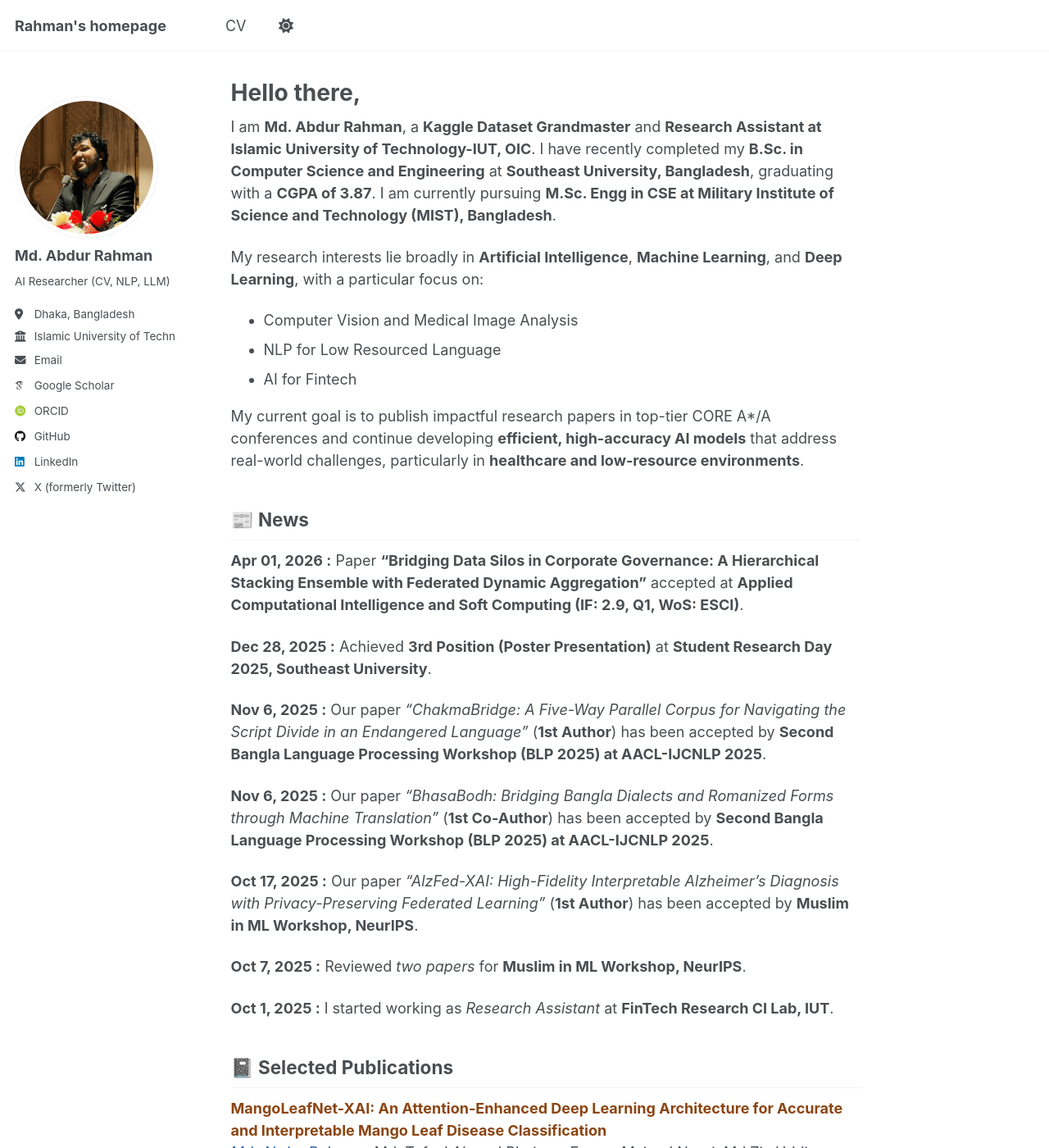
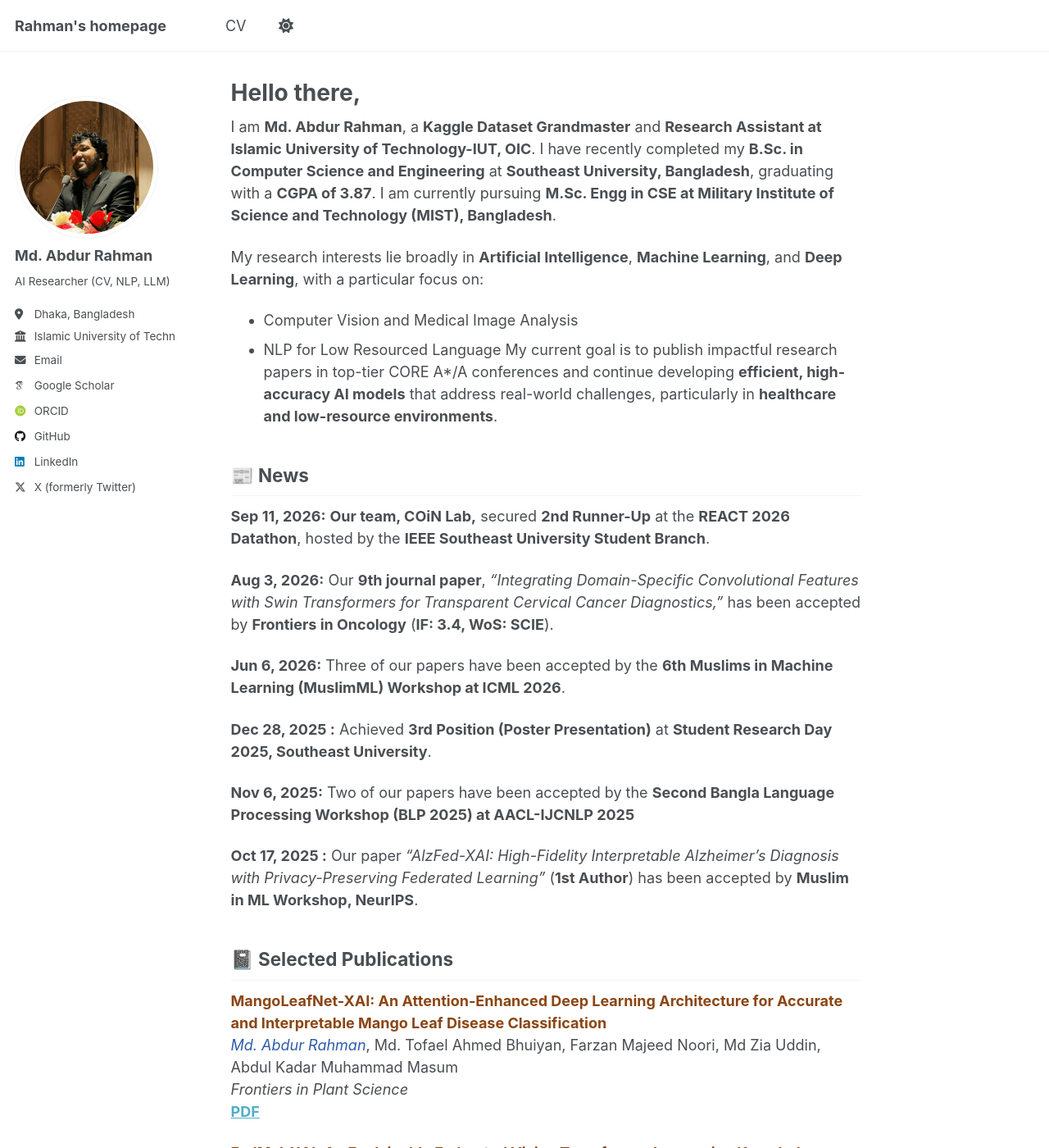
Before and after one commit to borhanitrash/borhanitrash.github.io, a Jekyll site: the page built from _pages/about.md, in a window 1280 px wide and 1400 px high. Shown: the whole window at 82% size. Built offline with Jekyll 4.4.1, drawn with Linux system fonts in a browser that asks for light colours; some web fonts are replaced; a script that is not in the unit is left out.

Commit message:
Update research interests and news section

```diff
--- a/_pages/about.md
+++ b/_pages/about.md
@@ -14,25 +14,22 @@ My research interests lie broadly in **Artificial Intelligence**, **Machine Lear
 
 - Computer Vision and Medical Image Analysis
 - NLP for Low Resourced Language
-- AI for Fintech
-
 My current goal is to publish impactful research papers in top-tier CORE A*/A conferences and continue developing **efficient, high-accuracy AI models** that address real-world challenges, particularly in **healthcare and low-resource environments**.
 
 
 ## 📰 News
-**Apr 01, 2026 :** Paper **"Bridging Data Silos in Corporate Governance: A Hierarchical Stacking Ensemble with Federated Dynamic Aggregation"** accepted at **Applied Computational Intelligence and Soft Computing (IF: 2.9, Q1, WoS: ESCI)**.
+**Sep 11, 2026:** **Our team, COiN Lab,** secured **2nd Runner-Up** at the **REACT 2026 Datathon**, hosted by the **IEEE Southeast University Student Branch**.
+
+**Aug 3, 2026:** Our **9th journal paper**, *“Integrating Domain-Specific Convolutional Features with Swin Transformers for Transparent Cervical Cancer Diagnostics,”* has been accepted by **Frontiers in Oncology** (**IF: 3.4, WoS: SCIE**).
+
+**Jun 6, 2026:** Three of our papers have been accepted by the **6th Muslims in Machine Learning (MuslimML) Workshop at ICML 2026**.
 
 **Dec 28, 2025 :**   Achieved **3rd Position (Poster Presentation)** at **Student Research Day 2025, Southeast University**.
 
-**Nov 6, 2025 :**   Our paper *“ChakmaBridge: A Five-Way Parallel Corpus for Navigating the Script Divide in an Endangered Language”* (**1st Author**) has been accepted by **Second Bangla Language Processing Workshop (BLP 2025) at AACL-IJCNLP 2025**.
-
-**Nov 6, 2025 :**   Our paper *“BhasaBodh: Bridging Bangla Dialects and Romanized Forms through Machine Translation”* (**1st Co-Author**) has been accepted by **Second Bangla Language Processing Workshop (BLP 2025) at AACL-IJCNLP 2025**.
+**Nov 6, 2025:** Two of our papers have been accepted by the **Second Bangla Language Processing Workshop (BLP 2025) at AACL-IJCNLP 2025**
 
 **Oct 17, 2025 :**   Our paper *“AlzFed-XAI: High-Fidelity Interpretable Alzheimer’s Diagnosis with Privacy-Preserving Federated Learning”* (**1st Author**) has been accepted by **Muslim in ML Workshop, NeurIPS**.
 
-**Oct 7, 2025 :**   Reviewed *two papers* for **Muslim in ML Workshop, NeurIPS**.
-
-**Oct 1, 2025 :**   I started working as *Research Assistant* at **FinTech Research CI Lab, IUT**.
 
 ## 📓 Selected Publications
 <span style="color:#8B4513;">**MangoLeafNet-XAI: An Attention-Enhanced Deep Learning Architecture for Accurate and Interpretable Mango Leaf Disease Classification**</span>
```
